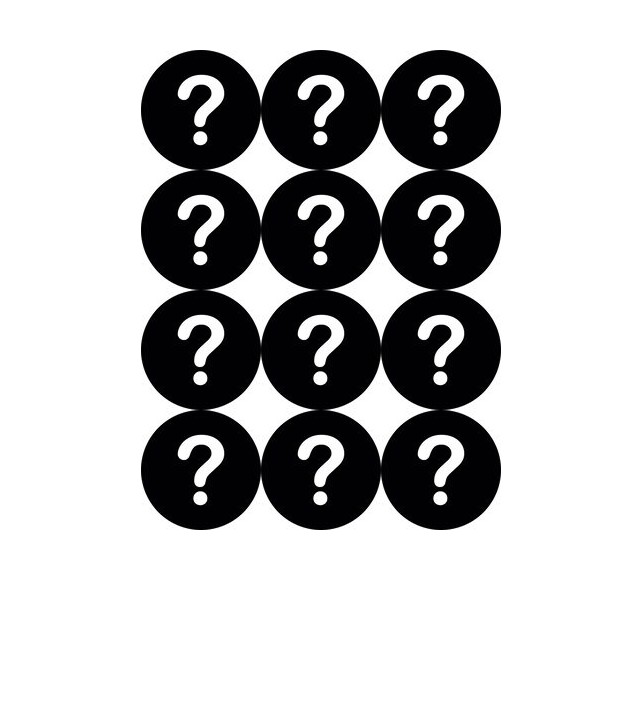
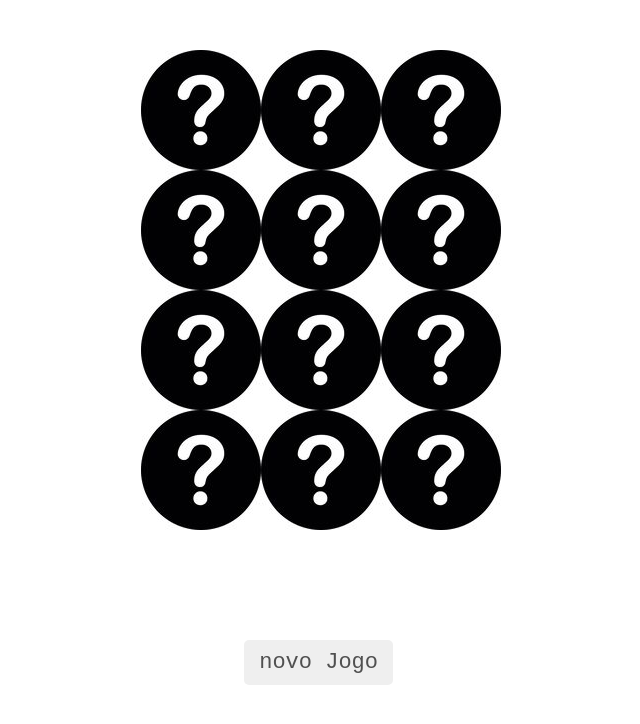
Before and after one commit to MatheusFernandoDaSilva/memoria-em-dia, a plain HTML site: page index.html in a window 1280 px wide. Shown: the whole page, without its empty margins (299-939 px from the left). Drawn offline with Linux system fonts and the light colour scheme.

Commit message:
Update index.html

```diff
--- a/index.html
+++ b/index.html
@@ -7,9 +7,8 @@
   <script src="scripts.js" charset="utf-8"></script>
 </head>
 <body>
-
+  <button onclick="window.location.reload()"> novo Jogo</button>
   <h3><span id="result"></span></h3>
-
   <div class="board">
   </div>
 
```
